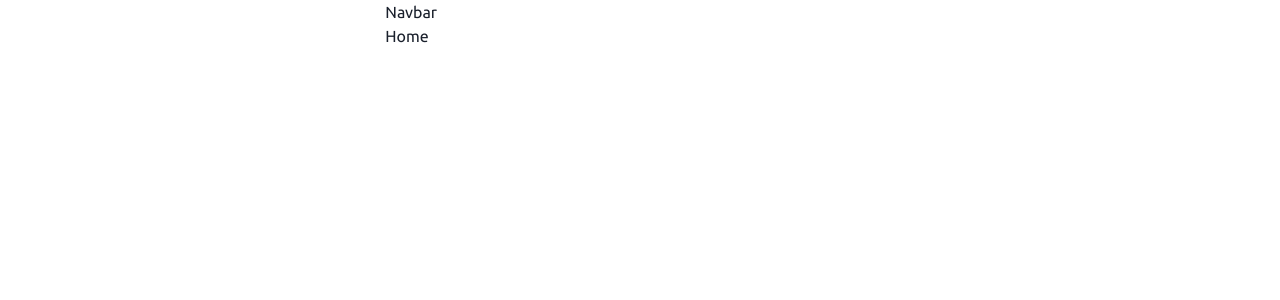
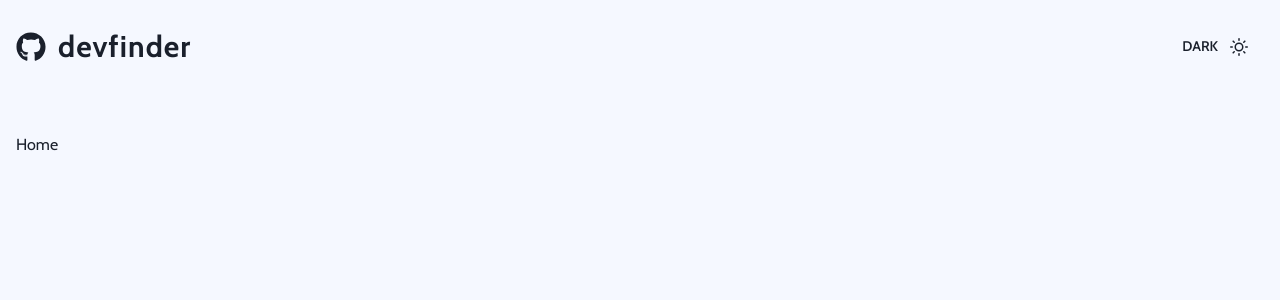
Before and after one commit to andrewmartinn/devfinder-react, a React (Vite) app: page / in a window 1280 px wide. Shown: the top 300 px of the page. Built offline with nearby package versions, Linux system fonts and the light colour scheme.

Commit message:
feat: created navbar and theme toggle components

```diff
--- a/index.html
+++ b/index.html
@@ -6,7 +6,7 @@
     <link rel="preconnect" href="https://fonts.googleapis.com" />
     <link rel="preconnect" href="https://fonts.gstatic.com" crossorigin />
     <link
-      href="https://fonts.googleapis.com/css2?family=Ubuntu:ital,wght@0,300;0,400;0,500;0,700;1,300;1,400;1,500;1,700&display=swap"
+      href="https://fonts.googleapis.com/css2?family=Cabin:ital,wght@0,400..700;1,400..700&display=swap"
       rel="stylesheet"
     />
     <meta name="viewport" content="width=device-width, initial-scale=1.0" />
--- a/src/components/Navbar.tsx
+++ /dev/null
@@ -1,6 +0,0 @@
-import { Container } from "@chakra-ui/react";
-
-const Navbar: React.FC = () => {
-  return <Container>Navbar</Container>;
-};
-export default Navbar;
--- /dev/null
+++ b/src/components/common/Navbar.tsx
@@ -0,0 +1,25 @@
+import { Container, Flex, Text } from "@chakra-ui/react";
+import { FaGithub } from "react-icons/fa";
+import ThemeToggle from "./ThemeToggle";
+import { Link } from "react-router-dom";
+
+const Navbar: React.FC = () => {
+  return (
+    <Container
+      maxW={"7xl"}
+      py={"6"}
+      display={"flex"}
+      alignItems={"center"}
+      justifyContent={"space-between"}
+    >
+      <Flex as={Link} to={"/"} alignItems={"center"} gap={"3"}>
+        <FaGithub size={30} />
+        <Text fontSize={"3xl"} fontWeight={"700"} letterSpacing={"1px"}>
+          devfinder
+        </Text>
+      </Flex>
+      <ThemeToggle />
+    </Container>
+  );
+};
+export default Navbar;
--- /dev/null
+++ b/src/components/common/ThemeToggle.tsx
@@ -0,0 +1,35 @@
+import { MoonIcon, SunIcon } from "@chakra-ui/icons";
+import { Button, useColorMode, useColorModeValue } from "@chakra-ui/react";
+import colors from "../../theme/colors";
+import { motion } from "framer-motion";
+
+const MotionButton = motion(Button);
+
+const ThemeToggle = () => {
+  const { colorMode, toggleColorMode } = useColorMode();
+  return (
+    <MotionButton
+      bg={"none"}
+      size={"md"}
+      onClick={toggleColorMode}
+      display={"flex"}
+      gap={"3"}
+      alignItems={"center"}
+      textTransform={"uppercase"}
+      fontSize={"14px"}
+      _hover={{ bg: useColorModeValue("#EEE", colors.blue2) }}
+      whileHover={{
+        y: [0, -8, 0],
+        transition: { repeat: Infinity, duration: 1.2 },
+      }}
+    >
+      {colorMode === "light" ? "Dark" : "Light"}
+      {colorMode === "light" ? (
+        <SunIcon boxSize={"18px"} />
+      ) : (
+        <MoonIcon boxSize={"18px"} />
+      )}
+    </MotionButton>
+  );
+};
+export default ThemeToggle;
--- a/src/layout/RootLayout.tsx
+++ b/src/layout/RootLayout.tsx
@@ -1,12 +1,13 @@
-import { Box, Container } from "@chakra-ui/react";
+import { Box, Container, useColorModeValue } from "@chakra-ui/react";
 import { Outlet } from "react-router-dom";
-import Navbar from "../components/Navbar";
+import Navbar from "../components/common/Navbar";
+import colors from "../theme/colors";
 
 const RootLayout: React.FC = () => {
   return (
-    <Box>
+    <Box minH={"100vh"} bg={useColorModeValue(colors.gray1, colors.blue1)}>
       <Navbar />
-      <Container>
+      <Container maxW={"7xl"} my={"10"}>
         <Outlet />
       </Container>
     </Box>
--- a/src/theme/index.ts
+++ b/src/theme/index.ts
@@ -2,7 +2,7 @@ import { extendTheme } from "@chakra-ui/react";
 
 const theme = extendTheme({
   fonts: {
-    body: "'Ubuntu', sans-serif",
+    body: "'Cabin', sans-serif",
   },
 });
 
```
